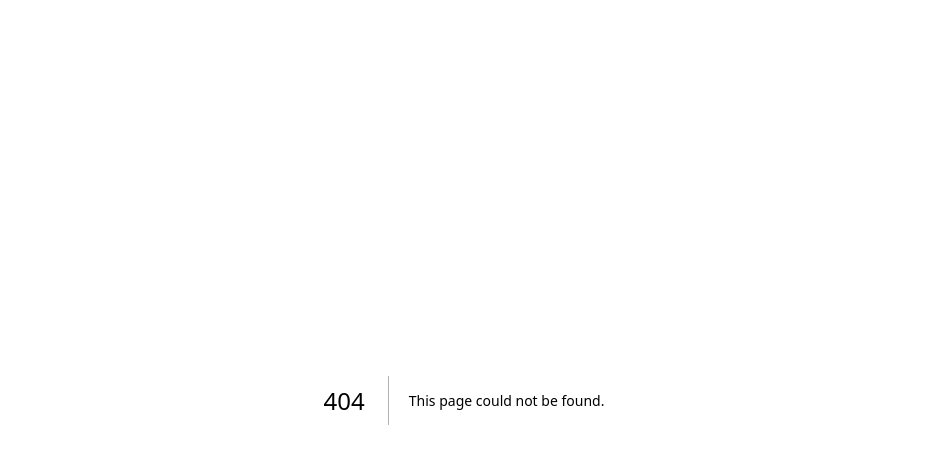
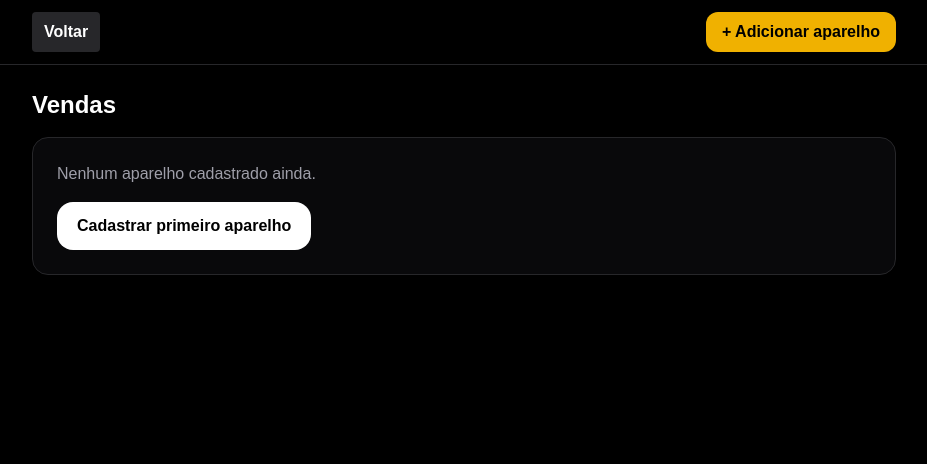
Before and after one commit to jhonatanlorran51-bit/king-os-web, a Next.js app: page /vendas in a window 1280 px wide. Before the commit this address had no page. Shown: the top 464 px of the page, without its empty margins (176-1103 px from the left). Built offline with nearby package versions, Linux system fonts and the light colour scheme; no server answers; the database is empty.

Commit message:
Create page.tsx

```diff
--- /dev/null
+++ b/app/vendas/page.tsx
@@ -0,0 +1,141 @@
+"use client";
+
+import Link from "next/link";
+import { useEffect, useMemo, useState } from "react";
+import { useRouter } from "next/navigation";
+import { collection, onSnapshot } from "firebase/firestore";
+import { db } from "../../lib/firebase";
+
+function formatBRL(v: number) {
+  return `R$ ${v.toFixed(2)}`;
+}
+
+function badge(status?: string) {
+  const s = status || "Em estoque";
+  const base = "px-2 py-1 rounded-full text-xs font-bold border";
+  if (s === "Vendido") return `${base} border-green-600 text-green-400`;
+  return `${base} border-zinc-700 text-zinc-300`;
+}
+
+export default function VendasPage() {
+  const router = useRouter();
+  const [itens, setItens] = useState<any[]>([]);
+  const [carregando, setCarregando] = useState(true);
+  const [erro, setErro] = useState<string | null>(null);
+
+  useEffect(() => {
+    setCarregando(true);
+    setErro(null);
+
+    const unsub = onSnapshot(
+      collection(db, "vendas"),
+      (snap) => {
+        setItens(snap.docs.map((d) => ({ id: d.id, ...(d.data() as any) })));
+        setCarregando(false);
+      },
+      (e) => {
+        console.error(e);
+        setErro(e?.message || "Erro ao carregar vendas");
+        setCarregando(false);
+      }
+    );
+
+    return () => unsub();
+  }, []);
+
+  const ordenado = useMemo(() => {
+    // vendido por último, mais recentes primeiro (se existir criadoEm)
+    return [...itens].sort((a, b) => {
+      const sa = a.status === "Vendido" ? 1 : 0;
+      const sb = b.status === "Vendido" ? 1 : 0;
+      if (sa !== sb) return sa - sb;
+      const ta = a?.criadoEm?.toDate ? a.criadoEm.toDate().getTime() : 0;
+      const tb = b?.criadoEm?.toDate ? b.criadoEm.toDate().getTime() : 0;
+      return tb - ta;
+    });
+  }, [itens]);
+
+  return (
+    <main className="min-h-screen bg-black text-white">
+      <header className="sticky top-0 z-10 bg-black/80 backdrop-blur border-b border-zinc-800">
+        <div className="max-w-4xl mx-auto px-4 py-3 flex items-center justify-between">
+          <button
+            onClick={() => router.back()}
+            className="px-3 py-2 rounded bg-zinc-800 hover:bg-zinc-700 font-bold"
+          >
+            Voltar
+          </button>
+
+          <Link
+            href="/vendas/nova"
+            className="px-4 py-2 rounded-xl bg-yellow-500 hover:bg-yellow-400 text-black font-extrabold"
+          >
+            + Adicionar aparelho
+          </Link>
+        </div>
+      </header>
+
+      <div className="max-w-4xl mx-auto px-4 py-6">
+        <h1 className="text-2xl font-extrabold mb-4">Vendas</h1>
+
+        {carregando && <p className="text-zinc-400">Carregando...</p>}
+
+        {!carregando && erro && (
+          <div className="bg-zinc-950 border border-red-700 rounded-2xl p-5">
+            <p className="font-bold text-red-400 mb-2">Erro</p>
+            <p className="text-zinc-300 text-sm break-words">{erro}</p>
+          </div>
+        )}
+
+        {!carregando && !erro && ordenado.length === 0 && (
+          <div className="bg-zinc-950 border border-zinc-800 rounded-2xl p-6">
+            <p className="text-zinc-400">Nenhum aparelho cadastrado ainda.</p>
+            <Link
+              href="/vendas/nova"
+              className="inline-block mt-4 bg-white text-black px-5 py-3 rounded-2xl font-extrabold"
+            >
+              Cadastrar primeiro aparelho
+            </Link>
+          </div>
+        )}
+
+        {!carregando && !erro && ordenado.length > 0 && (
+          <div className="grid grid-cols-1 md:grid-cols-2 gap-4">
+            {ordenado.map((v) => {
+              const investAparelho = typeof v.valorAparelho === "number" ? v.valorAparelho : 0;
+              const investPecas = typeof v.valorPecas === "number" ? v.valorPecas : 0;
+              const custo = investAparelho + investPecas;
+
+              return (
+                <div key={v.id} className="bg-zinc-950 border border-zinc-800 rounded-2xl p-4">
+                  <div className="flex items-start justify-between gap-3">
+                    <div>
+                      <p className="font-extrabold text-lg">{v.cliente || "-"}</p>
+                      <p className="text-zinc-400 text-sm">
+                        {(v.marca || "-") + " • " + (v.modelo || "-")}
+                      </p>
+                    </div>
+                    <span className={badge(v.status)}>{v.status || "Em estoque"}</span>
+                  </div>
+
+                  <div className="mt-3 text-sm text-zinc-300 space-y-1">
+                    <p><b>Custo:</b> {formatBRL(custo)}</p>
+                    <p><b>Estimado:</b> {typeof v.valorEstimado === "number" ? formatBRL(v.valorEstimado) : "-"}</p>
+                    <p><b>Vendido:</b> {typeof v.valorVendido === "number" ? formatBRL(v.valorVendido) : "-"}</p>
+                  </div>
+
+                  <Link
+                    href={`/vendas/${v.id}`}
+                    className="inline-block mt-4 bg-white text-black px-4 py-2 rounded-xl font-bold"
+                  >
+                    Abrir
+                  </Link>
+                </div>
+              );
+            })}
+          </div>
+        )}
+      </div>
+    </main>
+  );
+}
```
